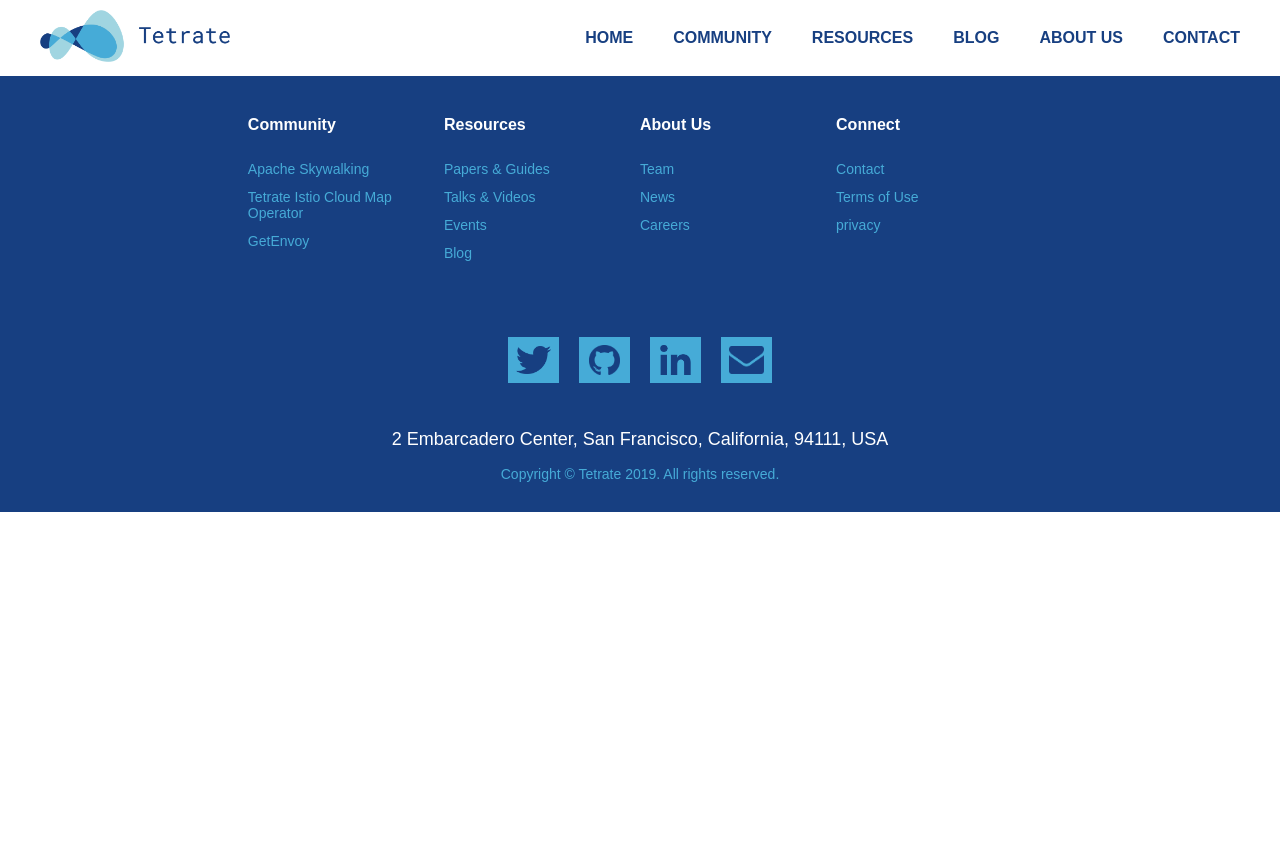
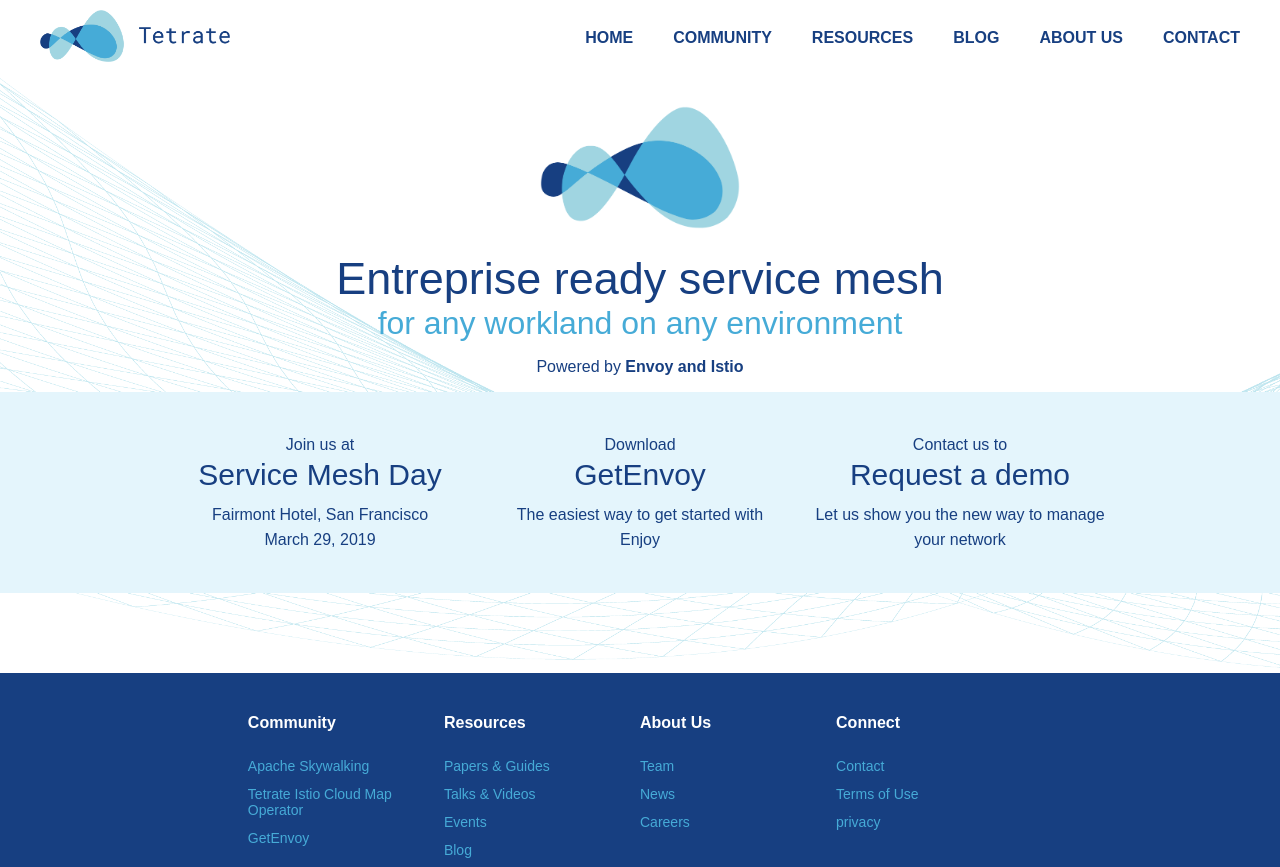
Before and after one commit to amelazzi/tetrate, a Gatsby site: page / in a window 1280 px wide. Shown: the top 867 px of the page. Before the commit the page ends 800 px from the top, so only its background shows below. Built offline with nearby package versions, Linux system fonts and the light colour scheme; Gatsby itself is replaced by a stand-in of ours; a web font is replaced by a local one.

Commit message:
add: Basic home's head section

```diff
--- /dev/null
+++ b/src/components/home/head.js
@@ -0,0 +1,111 @@
+import React from 'react'
+import { Link } from 'gatsby'
+import styled from 'styled-components'
+import { bleu, lightBleu } from '../../styles/colors';
+
+const backgroundImg = require("../../images/home/head-background.png")
+
+const StyledHead = styled.div`
+    background-image: url(${backgroundImg});
+    background-size: cover;
+    background-repeat: no-repeat;
+
+    display: flex;
+    flex-direction: column;
+    align-items: center;
+
+    padding-bottom: 8rem;
+
+    h1{
+        margin-top: 2rem !important;
+        margin-bottom: 0 !important;
+        font-size: 4.5rem;
+        font-weight: 400;
+        margin: 0;
+    }
+    h2{
+        margin: 0;
+        font-size: 3.2rem;
+        color: ${bleu};
+        font-weight: 400;
+    }
+    p{
+        font-size: 1.6rem;
+        font-weight: bold;
+    }
+    small{
+        font-size: 1.6rem;
+        font-weight: 200;
+    }
+`;
+
+const LogoContainer = styled.div`
+    width: 20rem;
+    margin-top: 3rem;
+    img{
+        width: 100%;
+        object-fit: cover;
+    }
+`;
+
+const SectionContainer = styled.div`
+    background: ${lightBleu};
+    width: 100%;
+    display: grid;
+    grid-template-columns: 0.5fr 1fr 1fr 1fr 0.5fr;
+
+    padding: 4rem 0rem;
+`;
+
+const StyledSection = styled.div`
+    text-align: center;
+    h3{
+        font-size: 3rem;
+        margin: 0;
+        margin-bottom: 1rem;
+        font-weight: 400;
+    }
+    small{
+        line-height: 1.6;
+    }
+`;
+
+const Head = () => {
+    return(
+        <StyledHead>
+            <LogoContainer>
+                <img src={require("../../images/logo/logo.png")} />
+            </LogoContainer>
+            <h1> Entreprise ready service mesh </h1>
+            <h2> for any workland on any environment </h2>
+            <p>
+                <small> Powered by </small>
+                Envoy and Istio
+            </p>
+            <SectionContainer>
+                <StyledSection></StyledSection>
+                <StyledSection>
+                    <small> Join us at </small>
+                    <h3> Service Mesh Day </h3>
+                    <small> Fairmont Hotel, San Francisco
+                        <br/> March 29, 2019</small>
+                </StyledSection>
+                <StyledSection>
+                    <small> Download </small>
+                    <h3> GetEnvoy </h3>
+                    <small>
+                        The easiest way to get started with
+                        <br/> Enjoy
+                    </small>
+                </StyledSection>
+                <StyledSection>
+                    <small> Contact us to </small>
+                    <h3> Request a demo </h3>
+                    <small> Let us show you the new way to manage your network </small>
+                </StyledSection>
+            </SectionContainer>
+        </StyledHead>
+    );
+}
+
+export default Head;
--- a/src/pages/index.js
+++ b/src/pages/index.js
@@ -4,9 +4,12 @@
 import Layout from "../components/layout/layout"
 import SEO from "../components/seo"
 
+import Head from "../components/home/head"
+
 const IndexPage = () => (
   <Layout>
     <SEO title="Home" keywords={[`tetrate`, `application`, `react`]} />
+    <Head/>
   </Layout>
 )
 
```
Also changed, not shown: src/images/home/head-background.png (added).
